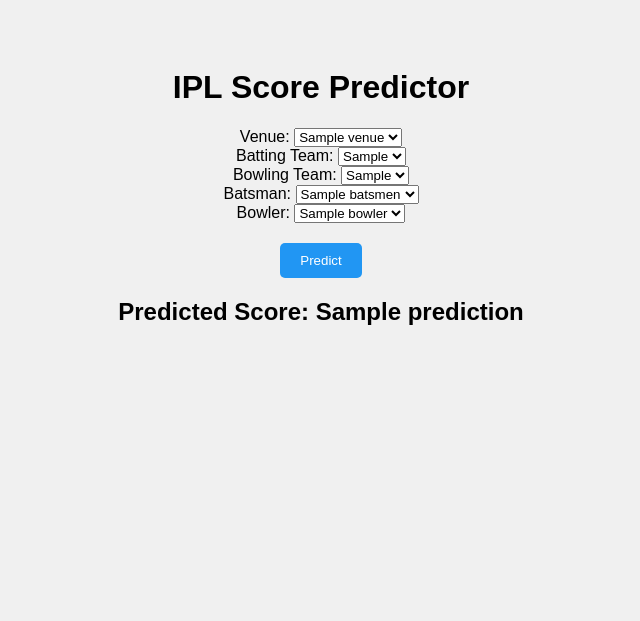
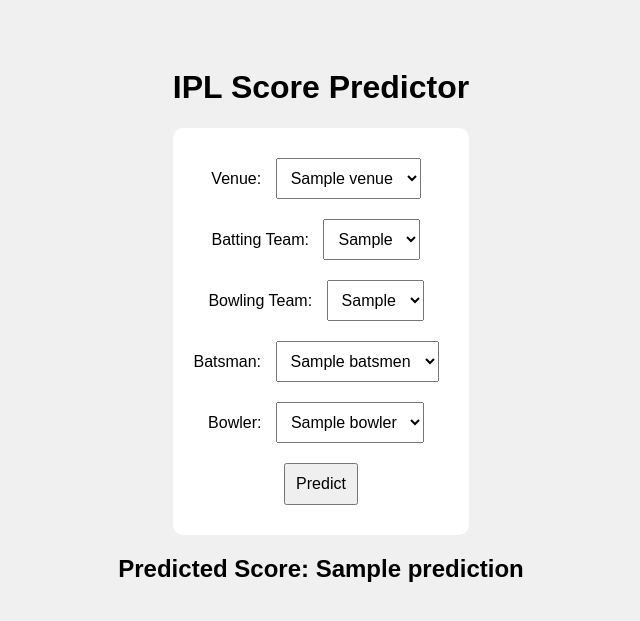
Before and after one commit to umorfaruktanim/ipl_score, a Flask app: template IPL_main/templates/index.html in a window 1280 px wide. Shown: the top 621 px of the page, without its empty margins (319-959 px from the left). Run offline with Flask 3, Linux system fonts and the light colour scheme; the template is opened without the code that fills it: most values are stand-ins (such as "Sample title", 1, 10 or a date in 2020); parts of the project's set-up code (start-up, migrations or seed data) failed here and were passed over.

Commit message:
Update style.css

```diff
--- a/IPL_main/static/style.css
+++ b/IPL_main/static/style.css
@@ -1,29 +1,19 @@
 body {
     font-family: Arial, sans-serif;
     background: #f0f0f0;
+    padding: 40px;
     text-align: center;
-  padding: 40px;
 }
 
-.container {
+form {
     background: white;
-  padding: 30px;
+    padding: 20px;
     border-radius: 10px;
     display: inline-block;
-  box-shadow: 0 0 10px rgba(0,0,0,0.1);
 }
 
-input {
+select, button {
+    padding: 10px;
     margin: 10px;
-  padding: 8px;
-  width: 200px;
+    font-size: 16px;
 }
-
-button {
-  padding: 10px 20px;
-  margin-top: 20px;
-  background-color: #2196F3;
-  color: white;
-  border: none;
-  border-radius: 5px;
-}
```
Lines whose indentation alone changed are shown as unchanged.
